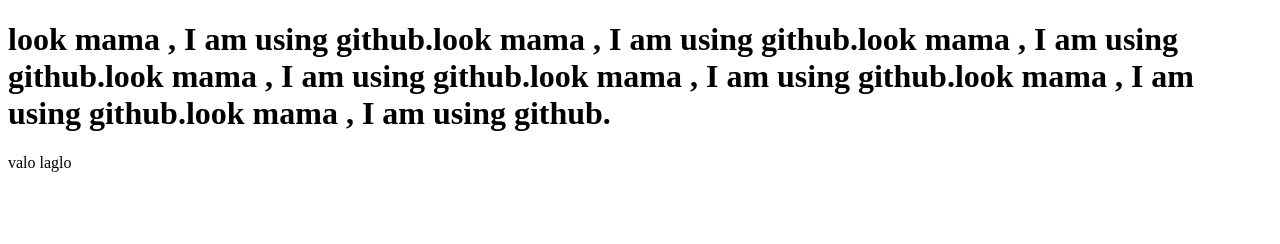
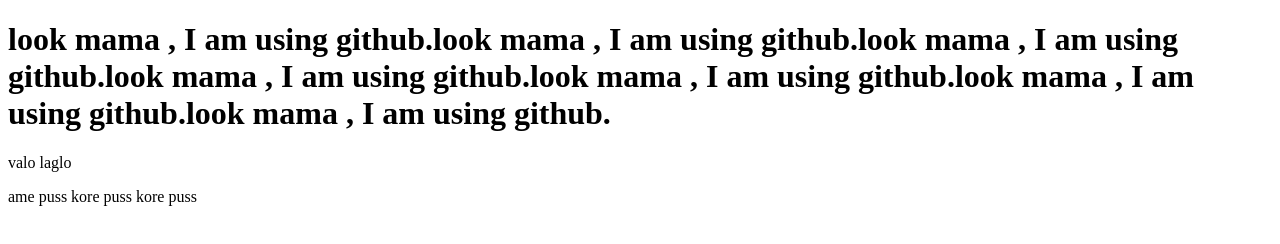
Before and after one commit to mdzahid9571/My-fast-website, a plain HTML site: page index.html in a window 1280 px wide. Drawn offline with Linux system fonts and the light colour scheme.

Commit message:
ok agreememt

```diff
--- a/index.html
+++ b/index.html
@@ -8,5 +8,6 @@
     <h1>look mama , I am using github.look mama , I am using github.look mama , I am using github.look mama , I am using github.look mama , I am using github.look mama , I am using github.look mama , I am using github.
     </h1>
     <p>valo laglo</p>
+    <p>ame puss kore puss kore puss</p>
 </body>
 </html>
```
